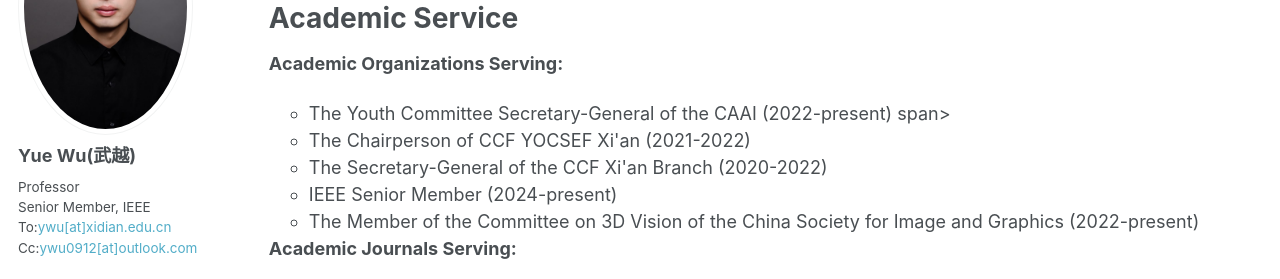
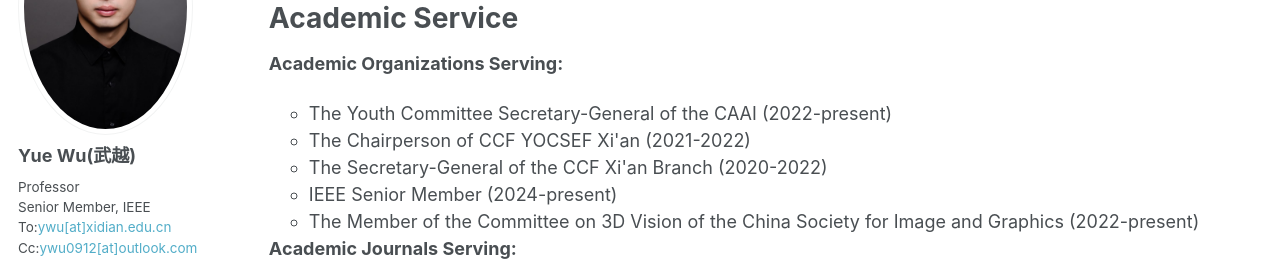
Before and after one commit to ywuchina/ywuchina.github.io, a Jekyll site: the page built from _pages/home.md, in a window 1280 px wide and 900 px high, scrolled down 4069 px. Shown: the part 157-436 px from the top of the window. Built offline with Jekyll 4.4.1, drawn with Linux system fonts in a browser that asks for light colours.

Commit message:
Update service.html

```diff
--- a/_includes/service.html
+++ b/_includes/service.html
@@ -3,7 +3,7 @@
 
 <p><b>Academic Organizations Serving:</b></p>
 <ul>
-  <li style="margin-bottom: 1.5;"> <span>The Youth Committee Secretary-General of the CAAI (2022-present) </span>span></li>
+  <li style="margin-bottom: 1.5;"> <span>The Youth Committee Secretary-General of the CAAI (2022-present) </span></li>
   <li style="margin-bottom: 1.5;">The Chairperson of CCF YOCSEF Xi'an (2021-2022)</li>
   <li style="margin-bottom: 1.5;">The Secretary-General of the CCF Xi'an Branch (2020-2022)</li>
   <li style="margin-bottom: 1.5;">IEEE Senior Member (2024-present)</li>
```
